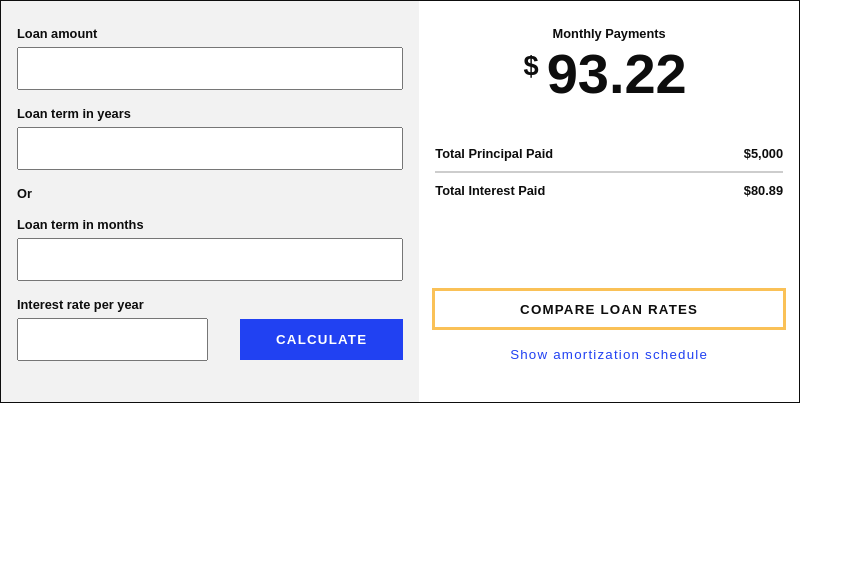
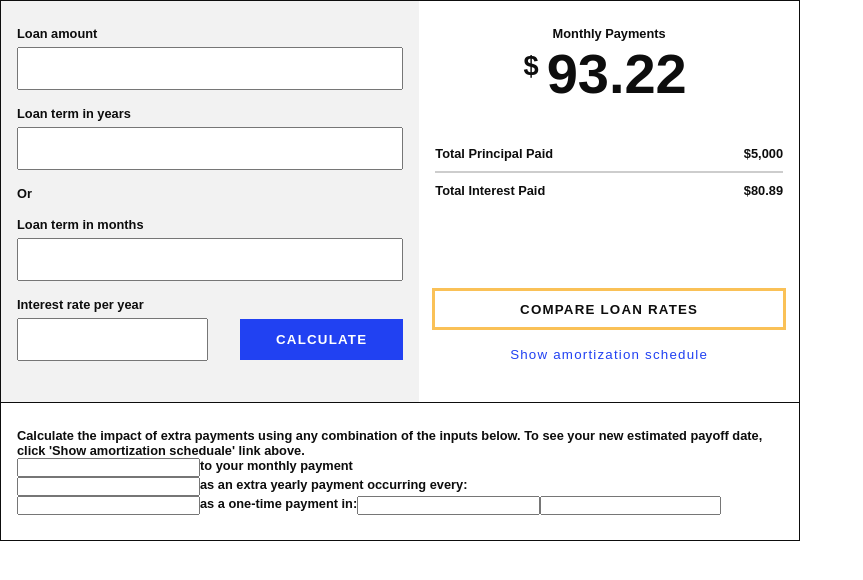
Before and after one commit to j-phillips-hub/debt-free-calculator, a React (Create React App) app: page / in a window 1280 px wide. Shown: the top 580 px of the page, without its empty margins (0-863 px from the left). Built offline with nearby package versions, Linux system fonts and the light colour scheme.

Commit message:
Add extra payments component

```diff
--- a/src/App.js
+++ b/src/App.js
@@ -1,12 +1,14 @@
 import './styles/App.css';
 import Form from './components/Form';
 import PaymentHistory from './components/PaymentHistory';
+import ExtraPayments from './components/ExtraPayments';
 
 function App() {
   return (
     <main className="App">
       <Form />
       <PaymentHistory />
+      <ExtraPayments />
     </main>
   );
 }
--- a/src/components/ExtraPayments.jsx
+++ b/src/components/ExtraPayments.jsx
@@ -0,0 +1,53 @@
+import React from "react";
+import "../styles/ExtraPayments.css";
+
+class ExtraPayments extends React.Component {
+  constructor() {
+    super();
+  }
+
+  render() {
+    return (
+      <section className="ExtraPaymentsSection">
+        <div>
+          <p>
+            Calculate the impact of extra payments using any combination of the
+            inputs below. To see your new estimated payoff date, click 'Show
+            amortization scheduale' link above.
+          </p>
+
+          <div className="Flex">
+            <div className="FlexReverse">
+              <label htmlFor="extra-monthly-payment">
+                to your monthly payment
+              </label>
+              <input type="text" />
+            </div>
+          </div>
+
+          <div className="Flex">
+            <div className="FlexReverse">
+              <label htmlFor="extra-yearly-payment">
+                as an extra yearly payment occurring every:
+              </label>
+              <input type="text" />
+            </div>
+          </div>
+
+          <div className="Flex">
+            <div className="FlexReverse">
+              <label htmlFor="one-time-payment">
+                as a one-time payment in:
+              </label>
+              <input type="text" />
+            </div>
+            <input type="text" />
+            <input type="s" />
+          </div>
+        </div>
+      </section>
+    );
+  }
+}
+
+export default ExtraPayments;
--- a/src/styles/App.css
+++ b/src/styles/App.css
@@ -39,6 +39,9 @@ hr {
 .App {
   color: var(--clr-text);
   display: grid;
+  grid-template-areas:
+    "f h"
+    "e e";
   grid-template-columns: 1fr 1fr;
   font-family: "Outfit", sans-serif;
   font-size: 0.8rem;
@@ -52,6 +55,11 @@ hr {
   display: flex;
 }
 
+.FlexReverse {
+  display: flex;
+  flex-direction: row-reverse;
+}
+
 .InputContainer {
   flex-direction: column;
 }
--- /dev/null
+++ b/src/styles/ExtraPayments.css
@@ -0,0 +1,4 @@
+.ExtraPaymentsSection {
+  grid-area: e;
+  border-top: 1px solid var(--clr-text);
+}
--- a/src/styles/Form.css
+++ b/src/styles/Form.css
@@ -1,5 +1,6 @@
 .FormSection {
   background-color: var(--clr-light-grey);
+  grid-area: f;
 }
 
 .Form__Label {
--- a/src/styles/PaymentHistory.css
+++ b/src/styles/PaymentHistory.css
@@ -1,6 +1,7 @@
 .PaymentHistory {
   text-align: center;
   margin-bottom: 2.5rem;
+  grid-area: h;
 }
 
 .PaymentHistory__Dollar {
```
